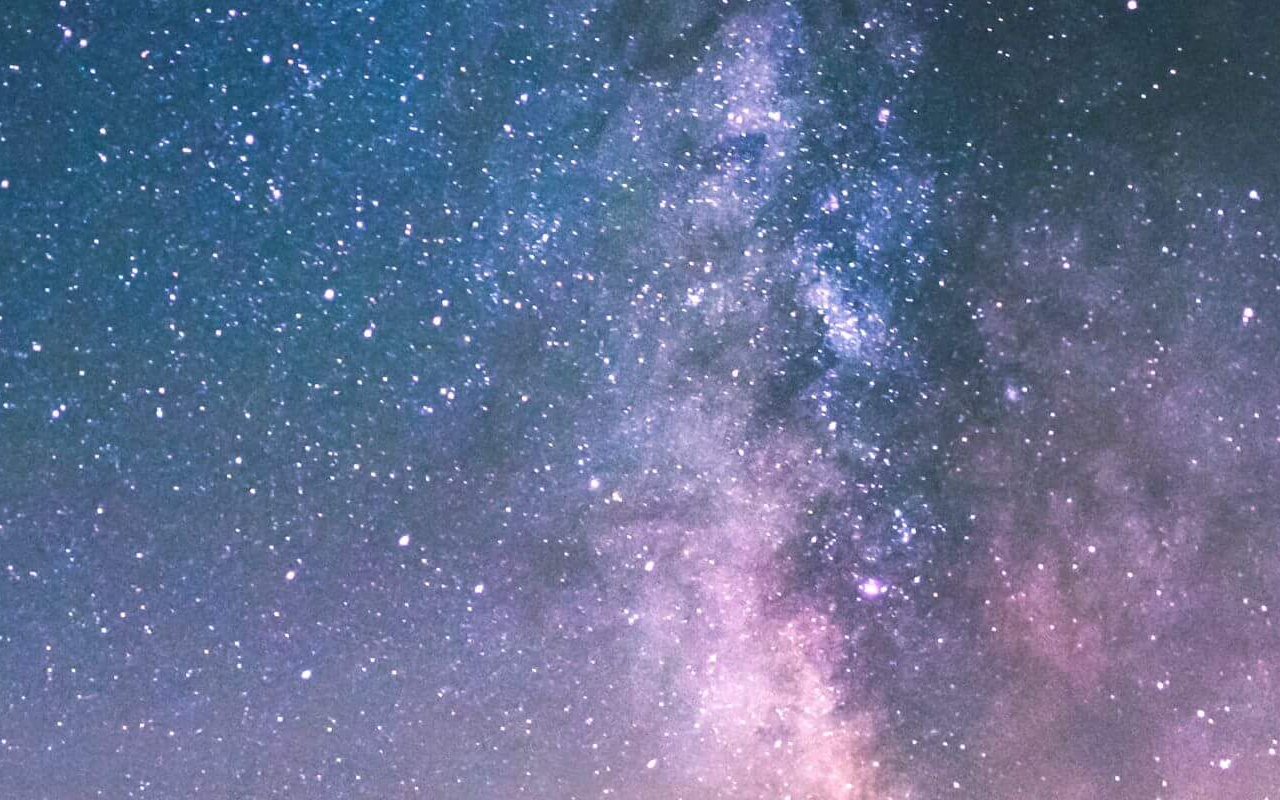
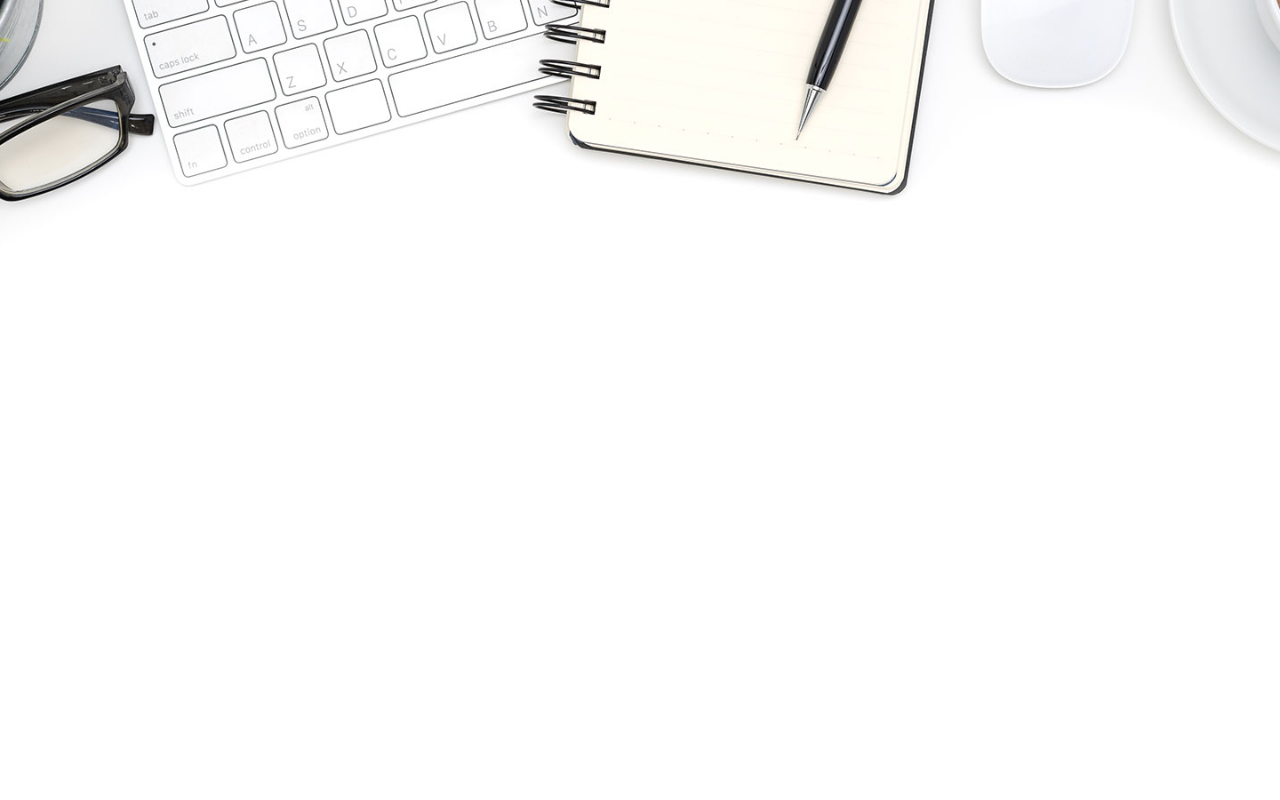
Before and after one commit to pradeep-dot/pradeep-dot.github.io, a plain HTML site: page index.html in a window 1280 px wide. Drawn offline with Linux system fonts and the light colour scheme.

Commit message:
Update index.html

```diff
--- a/index.html
+++ b/index.html
@@ -3,10 +3,10 @@
 
 <style>
   body {
-    background-image: url("images/Seattle.jpg");
+    background-image: url("images/bg03.jpg");
   background-position: center;
   background-repeat: no-repeat;
-  background-size: fill;
+  background-size: cover;
     }
   </style>
 
```
